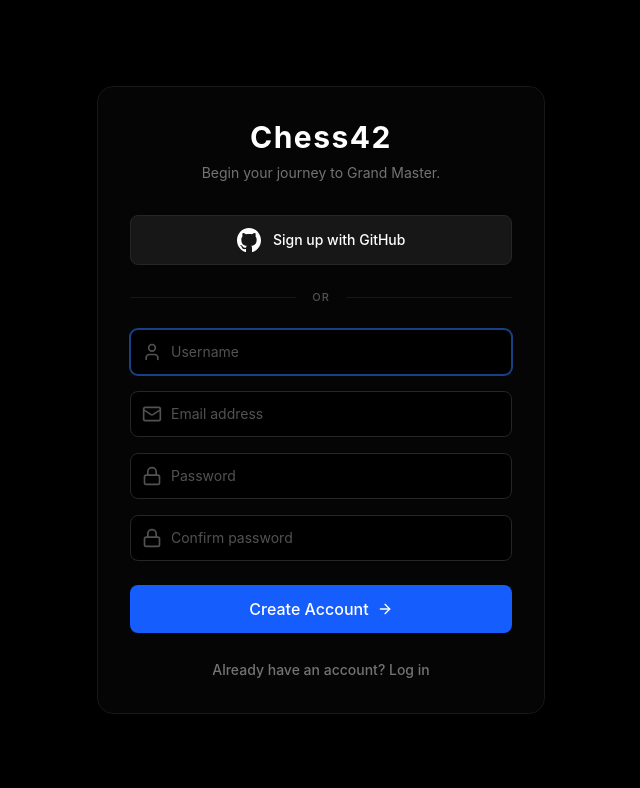
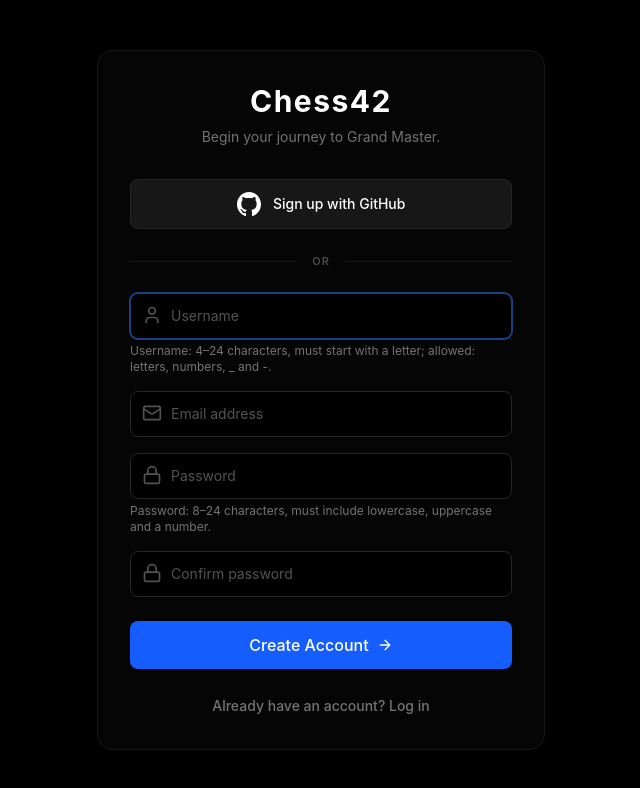
Before and after one commit to hububiq/ft_transcendence_chess, a React (Vite) app in the folder frontend/: page /register in a window 1280 px wide. Shown: the top 788 px of the page, without its empty margins (319-959 px from the left). Built offline with nearby package versions, Linux system fonts and the light colour scheme; no server answers.

Commit message:
username and password requirements on register page

```diff
--- a/frontend/src/pages/auth/RegisterPage.tsx
+++ b/frontend/src/pages/auth/RegisterPage.tsx
@@ -2,7 +2,7 @@ import { useRef, useState, useEffect } from "react";
 import { Upload, Mail, Lock, User, ArrowRight } from "lucide-react";
 import { useRegister } from "../../features/auth/hooks/useRegister";
 import gitHubLogo from "../../assets/github.svg";
-// import { USER_REGEX, PWD_REGEX } from "../../utils/constants";
+import { USER_REGEX, PWD_REGEX } from "../../utils/constants";
 import { useOAuth } from "../../features/auth/hooks/useOAuth";
 import { Link } from "react-router";
 
@@ -22,6 +22,9 @@ export function Register() {
 
   const { errMsg, executeRegister } = useRegister();
   const { oauthLoading, handleGitHubLogin } = useOAuth();
+
+  const userValid = USER_REGEX.test(user);
+  const pwdValid = PWD_REGEX.test(pwd);
 
   const handleSubmit = async (e: React.SyntheticEvent) => {
     e.preventDefault();
@@ -99,7 +102,7 @@ export function Register() {
             )}
             {/* Username */}
             <div className="relative">
-              <div className="absolute inset-y-0 left-0 pl-3 flex items-center pointer-events-none">
+              <div className="absolute left-3 top-3 flex items-center pointer-events-none">
                 <User className="w-5 h-5 text-neutral-600" />
               </div>
               <input
@@ -111,13 +114,29 @@ export function Register() {
                 onChange={(e) => setUser(e.target.value)}
                 required
                 placeholder="Username"
+                aria-describedby="usernameHelp usernameStatus"
                 className="w-full bg-black border border-neutral-800 rounded-lg py-3 pl-10 pr-4 text-neutral-200 placeholder:text-neutral-600 focus:outline-none focus:border-blue-500/50 focus:ring-1 focus:ring-blue-500/50 transition-all text-sm"
               />
+              <p id="usernameHelp" className="text-xs text-neutral-500 mt-1">
+                Username: 4–24 characters, must start with a letter; allowed: letters, numbers, _ and -.
+              </p>
+              {user.length > 0 && (
+                <p
+                  id="usernameStatus"
+                  role="status"
+                  aria-live="polite"
+                  className={`text-xs mt-1 ${userValid ? "text-green-400" : "text-red-400"}`}
+                >
+                  {userValid
+                    ? "Username looks good"
+                    : "Invalid username: must start with a letter and be 4–24 chars, no special characters."}
+                </p>
+              )}
             </div>
 
             {/* Email */}
             <div className="relative">
-              <div className="absolute inset-y-0 left-0 pl-3 flex items-center pointer-events-none">
+              <div className="absolute left-3 top-3 flex items-center pointer-events-none">
                 <Mail className="w-5 h-5 text-neutral-600" />
               </div>
               <input
@@ -133,7 +152,7 @@ export function Register() {
 
             {/* Password */}
             <div className="relative">
-              <div className="absolute inset-y-0 left-0 pl-3 flex items-center pointer-events-none">
+              <div className="absolute left-3 top-3 flex items-center pointer-events-none">
                 <Lock className="w-5 h-5 text-neutral-600" />
               </div>
               <input
@@ -144,13 +163,29 @@ export function Register() {
                 autoComplete="off"
                 onChange={(e) => setPassword(e.target.value)}
                 placeholder="Password"
+                aria-describedby="passwordHelp passwordStatus"
                 className="w-full bg-black border border-neutral-800 rounded-lg py-3 pl-10 pr-4 text-neutral-200 placeholder:text-neutral-600 focus:outline-none focus:border-blue-500/50 focus:ring-1 focus:ring-blue-500/50 transition-all text-sm"
               />
+              <p id="passwordHelp" className="text-xs text-neutral-500 mt-1">
+                Password: 8–24 characters, must include lowercase, uppercase and a number.
+              </p>
+              {pwd.length > 0 && (
+                <p
+                  id="passwordStatus"
+                  role="status"
+                  aria-live="polite"
+                  className={`text-xs mt-1 ${pwdValid ? "text-green-400" : "text-red-400"}`}
+                >
+                  {pwdValid
+                    ? "Password meets requirements"
+                    : "Password does not meet requirements."}
+                </p>
+              )}
             </div>
 
             {/* Confirm Password */}
             <div className="relative">
-              <div className="absolute inset-y-0 left-0 pl-3 flex items-center pointer-events-none">
+              <div className="absolute left-3 top-3 flex items-center pointer-events-none">
                 <Lock className="w-5 h-5 text-neutral-600" />
               </div>
               <input
--- a/frontend/src/utils/constants.ts
+++ b/frontend/src/utils/constants.ts
@@ -7,7 +7,7 @@ import {
 } from "lucide-react";
 
 export const USER_REGEX = /^[A-Za-z][A-Za-z0-9_-]{3,23}$/;
-export const PWD_REGEX = /^(?=.*[a-z])(?=.*[A-Z])(?=.*[0-9])(?=.*[!@#$%])[a-zA-Z0-9!@#$%]{8,24}$/;
+export const PWD_REGEX = /^(?=.*[a-z])(?=.*[A-Z])(?=.*[0-9])[a-zA-Z0-9]{8,24}$/;
 
 export type Difficulty = "easy" | "medium" | "hard" | "master";
 
```
